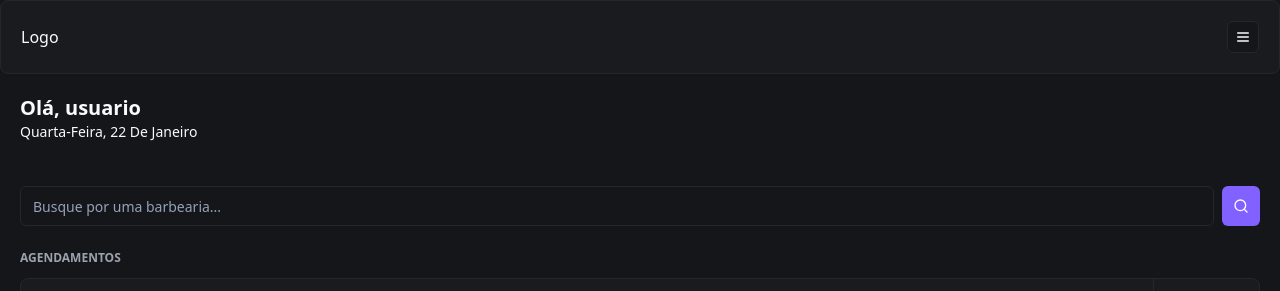
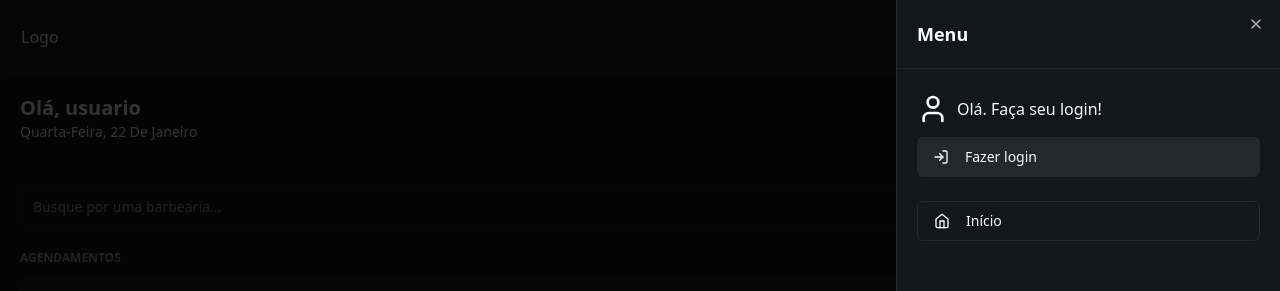
Before and after one commit to HiltonGustavoPluta/barbershop, a Next.js app: page / in a window 1280 px wide. Both pictures are taken after a click on the button 1243 px from the left and 37 px from the top of the page. Shown: the top 291 px of the page. Built offline with nearby package versions, Linux system fonts and the light colour scheme; no server answers; the database is empty.

Commit message:
feat: add signin and signout

```diff
--- a/components/header.tsx
+++ b/components/header.tsx
@@ -1,18 +1,84 @@
-import { MenuIcon } from "lucide-react";
-import { Button } from "./ui/button";
-import { Card, CardContent } from "./ui/card";
+"use client"
+
+import { CalendarIcon, HomeIcon, LogInIcon, LogOutIcon, MenuIcon, UserIcon } from "lucide-react"
+import { Button } from "./ui/button"
+import { Card, CardContent } from "./ui/card"
+import { Sheet, SheetContent, SheetTrigger, SheetTitle, SheetHeader } from "./ui/sheet"
+import { signIn, signOut, useSession } from "next-auth/react"
+import { Avatar, AvatarImage } from "./ui/avatar"
+import Link from "next/link"
 
 const Header = () => {
+
+  const { data } = useSession();
+
+  const handleLogout = () => signOut()
+  const handleLogin = () => signIn()
+
   return (
     <Card>
       <CardContent className="p-5 flex justify-between flex-row items-center">
         <a>Logo</a>
-        <Button variant="outline" size="icon" className="h-8 w-8">
-          <MenuIcon size={18}  />
-        </Button>
+        <Sheet>
+          <SheetTrigger asChild>
+            <Button variant="outline" size="icon" className="h-8 w-8">
+              <MenuIcon size={18} />
+            </Button>
+          </SheetTrigger>
+          <SheetContent className="p-0">
+            <SheetHeader className="text-left border-b border-secondary p-5">
+              <SheetTitle>Menu</SheetTitle>
+            </SheetHeader>
+
+            { data?.user ? (
+              <div className="flex justify-between items-center px-5 py-6">
+                <div className="flex items-center gap-2">
+                  <Avatar>
+                    <AvatarImage src={data.user?.image ?? ""} />
+                  </Avatar>
+                  <h2 className="font-bold">{data.user.name}</h2>
+                </div>
+                <Button variant="secondary" size="icon" onClick={handleLogout} >
+                  <LogOutIcon />
+                </Button>
+              </div>
+
+            ) : (
+              <div className="flex flex-col px-5 py-6 gap-3">
+                <div className="flex items-center gap-2">
+                  <UserIcon size={32} />
+                  <h2>Olá. Faça seu login!</h2>
+                </div>
+                <Button variant="secondary" className="w-full justify-start" onClick={handleLogin}>
+                  <LogInIcon className="mr-2" size={18} />
+                  Fazer login
+                </Button>
+              </div>
+            )
+          }
+
+          <div className="flex flex-col gap-3 px-5">
+            <Button variant="outline" className=" justify-start" asChild>
+              <Link href="/">
+                <HomeIcon size={18} className="mr-2" />
+                Início
+              </Link>
+            </Button>
+            { data?.user && (
+              <Button variant="outline" className="justify-start" asChild>
+                <Link href="/bookings">
+                  <CalendarIcon size={18} className="mr-2" />
+                  Agendamentos
+                </Link>
+              </Button>
+            )}
+          </div>
+
+          </SheetContent>
+        </Sheet>
       </CardContent>
     </Card>
-  );
+  )
 }
 
-export default Header;
+export default Header
--- /dev/null
+++ b/components/ui/sheet.tsx
@@ -0,0 +1,140 @@
+"use client"
+
+import * as React from "react"
+import * as SheetPrimitive from "@radix-ui/react-dialog"
+import { cva, type VariantProps } from "class-variance-authority"
+import { X } from "lucide-react"
+
+import { cn } from "@/app/_lib/utils"
+
+const Sheet = SheetPrimitive.Root
+
+const SheetTrigger = SheetPrimitive.Trigger
+
+const SheetClose = SheetPrimitive.Close
+
+const SheetPortal = SheetPrimitive.Portal
+
+const SheetOverlay = React.forwardRef<
+  React.ElementRef<typeof SheetPrimitive.Overlay>,
+  React.ComponentPropsWithoutRef<typeof SheetPrimitive.Overlay>
+>(({ className, ...props }, ref) => (
+  <SheetPrimitive.Overlay
+    className={cn(
+      "fixed inset-0 z-50 bg-black/80  data-[state=open]:animate-in data-[state=closed]:animate-out data-[state=closed]:fade-out-0 data-[state=open]:fade-in-0",
+      className
+    )}
+    {...props}
+    ref={ref}
+  />
+))
+SheetOverlay.displayName = SheetPrimitive.Overlay.displayName
+
+const sheetVariants = cva(
+  "fixed z-50 gap-4 bg-background p-6 shadow-lg transition ease-in-out data-[state=open]:animate-in data-[state=closed]:animate-out data-[state=closed]:duration-300 data-[state=open]:duration-500",
+  {
+    variants: {
+      side: {
+        top: "inset-x-0 top-0 border-b data-[state=closed]:slide-out-to-top data-[state=open]:slide-in-from-top",
+        bottom:
+          "inset-x-0 bottom-0 border-t data-[state=closed]:slide-out-to-bottom data-[state=open]:slide-in-from-bottom",
+        left: "inset-y-0 left-0 h-full w-3/4 border-r data-[state=closed]:slide-out-to-left data-[state=open]:slide-in-from-left sm:max-w-sm",
+        right:
+          "inset-y-0 right-0 h-full w-3/4  border-l data-[state=closed]:slide-out-to-right data-[state=open]:slide-in-from-right sm:max-w-sm",
+      },
+    },
+    defaultVariants: {
+      side: "right",
+    },
+  }
+)
+
+interface SheetContentProps
+  extends React.ComponentPropsWithoutRef<typeof SheetPrimitive.Content>,
+    VariantProps<typeof sheetVariants> {}
+
+const SheetContent = React.forwardRef<
+  React.ElementRef<typeof SheetPrimitive.Content>,
+  SheetContentProps
+>(({ side = "right", className, children, ...props }, ref) => (
+  <SheetPortal>
+    <SheetOverlay />
+    <SheetPrimitive.Content
+      ref={ref}
+      className={cn(sheetVariants({ side }), className)}
+      {...props}
+    >
+      {children}
+      <SheetPrimitive.Close className="absolute right-4 top-4 rounded-sm opacity-70 ring-offset-background transition-opacity hover:opacity-100 focus:outline-none focus:ring-2 focus:ring-ring focus:ring-offset-2 disabled:pointer-events-none data-[state=open]:bg-secondary">
+        <X className="h-4 w-4" />
+        <span className="sr-only">Close</span>
+      </SheetPrimitive.Close>
+    </SheetPrimitive.Content>
+  </SheetPortal>
+))
+SheetContent.displayName = SheetPrimitive.Content.displayName
+
+const SheetHeader = ({
+  className,
+  ...props
+}: React.HTMLAttributes<HTMLDivElement>) => (
+  <div
+    className={cn(
+      "flex flex-col space-y-2 text-center sm:text-left",
+      className
+    )}
+    {...props}
+  />
+)
+SheetHeader.displayName = "SheetHeader"
+
+const SheetFooter = ({
+  className,
+  ...props
+}: React.HTMLAttributes<HTMLDivElement>) => (
+  <div
+    className={cn(
+      "flex flex-col-reverse sm:flex-row sm:justify-end sm:space-x-2",
+      className
+    )}
+    {...props}
+  />
+)
+SheetFooter.displayName = "SheetFooter"
+
+const SheetTitle = React.forwardRef<
+  React.ElementRef<typeof SheetPrimitive.Title>,
+  React.ComponentPropsWithoutRef<typeof SheetPrimitive.Title>
+>(({ className, ...props }, ref) => (
+  <SheetPrimitive.Title
+    ref={ref}
+    className={cn("text-lg font-semibold text-foreground", className)}
+    {...props}
+  />
+))
+SheetTitle.displayName = SheetPrimitive.Title.displayName
+
+const SheetDescription = React.forwardRef<
+  React.ElementRef<typeof SheetPrimitive.Description>,
+  React.ComponentPropsWithoutRef<typeof SheetPrimitive.Description>
+>(({ className, ...props }, ref) => (
+  <SheetPrimitive.Description
+    ref={ref}
+    className={cn("text-sm text-muted-foreground", className)}
+    {...props}
+  />
+))
+SheetDescription.displayName = SheetPrimitive.Description.displayName
+
+export {
+  Sheet,
+  SheetPortal,
+  SheetOverlay,
+  SheetTrigger,
+  SheetClose,
+  SheetContent,
+  SheetHeader,
+  SheetFooter,
+  SheetTitle,
+  SheetDescription,
+}
```
Also changed, not shown: package.json (+5 -4 lines), 1 other file (tests, documents, lock files or other folders).
